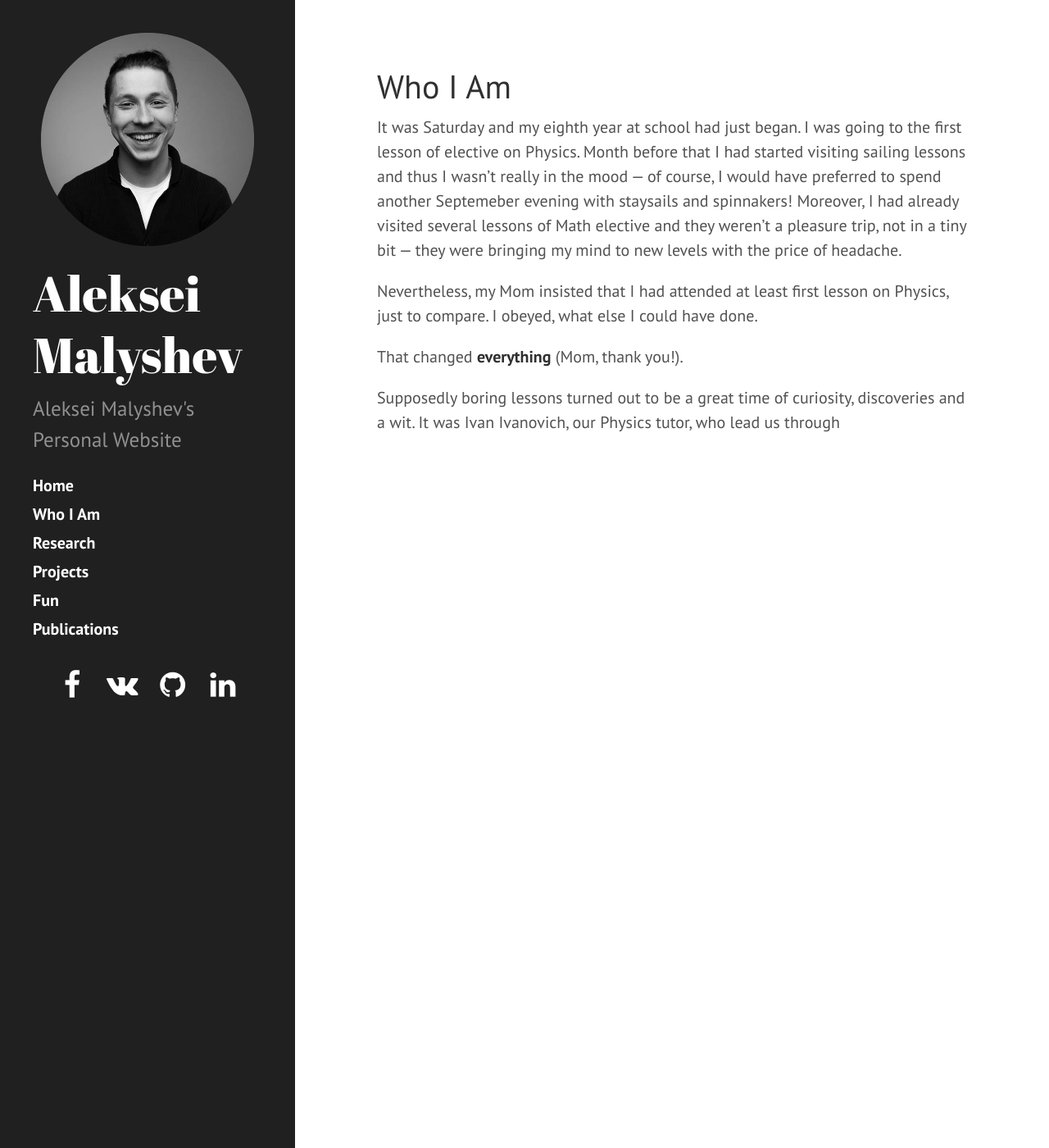
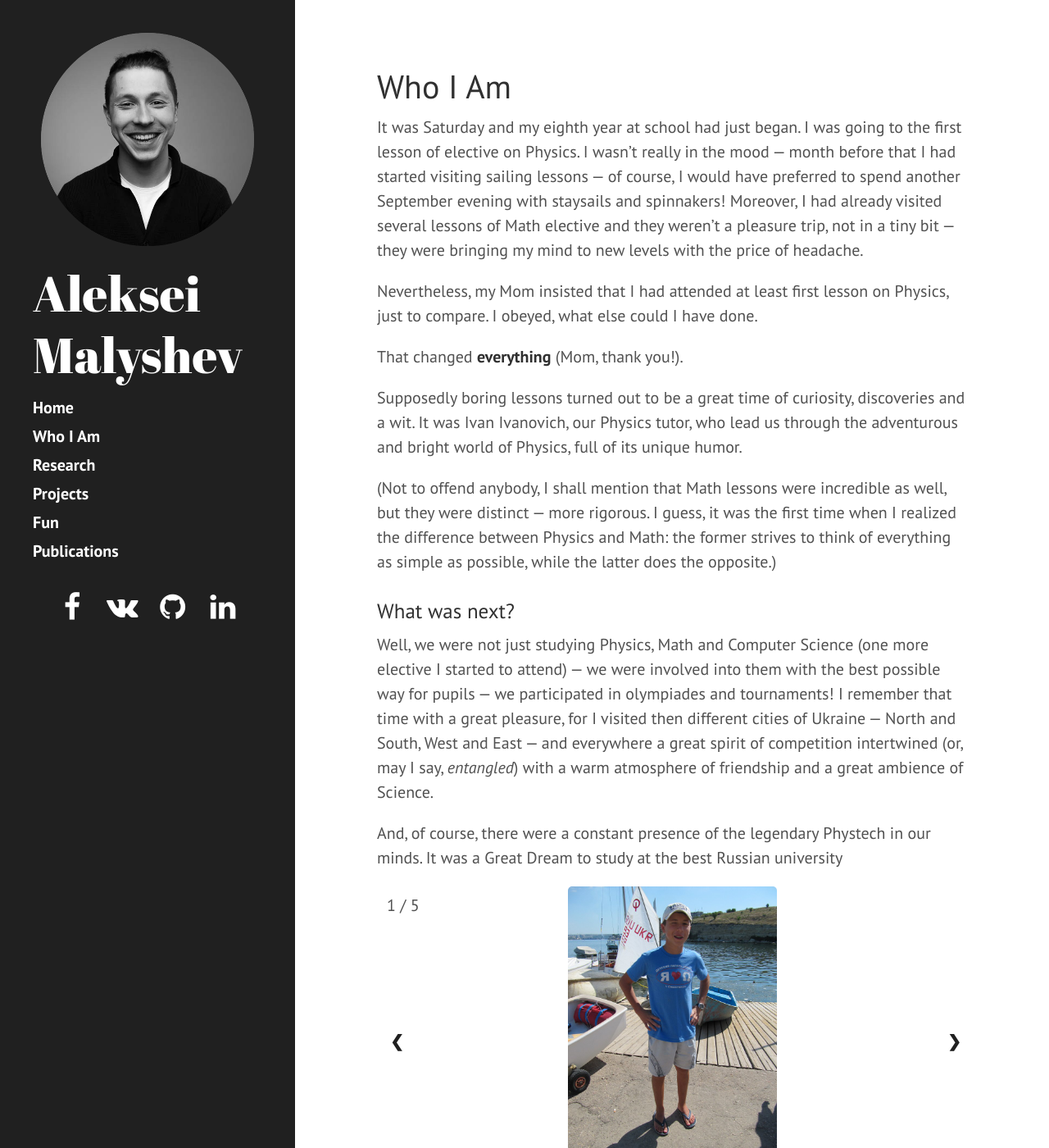
Before and after one commit to Exferro/exferro.github.io, a Jekyll site: the page built from whoiam.md, in a window 1280 px wide and 1400 px high. Shown: the whole window at 82% size. Built offline with Jekyll 4.4.1, drawn with Linux system fonts in a browser that asks for light colours.

Commit message:
Add photo gallery to the Who I Am page

```diff
--- a/_includes/head.html
+++ b/_includes/head.html
@@ -20,6 +20,7 @@
   <link rel="stylesheet" href="{{ site.gh_baseurl }}public/css/hyde.css">
   <link rel="stylesheet" href="https://fonts.googleapis.com/css?family=PT+Sans:400,400italic,700|Abril+Fatface">
 
+
   <!-- Icons -->
   <link rel="apple-touch-icon-precomposed" sizes="144x144" href="{{ site.gh_baseurl }}public/img/apple-touch-icon-144-precomposed.png">
   <link rel="shortcut icon" href="{{ site.gh_baseurl }}public/img/Me_funny.png">
@@ -37,5 +38,5 @@
 
     gtag('config', 'UA-131752196-1');
   </script>
-  {% seo %}
+{% seo %}
 </head>
--- a/_includes/sidebar.html
+++ b/_includes/sidebar.html
@@ -12,7 +12,7 @@
           {{ site.title }}
         </a>
       </h1>
-      <p class="lead">{{ site.description }}</p>
+<!--       <p class="lead">{{ site.description }}</p> -->
     </div>
 
     <nav class="sidebar-nav">
--- a/index.html
+++ b/index.html
@@ -25,12 +25,12 @@ title: Home
     Yes, of course! As a side project in my lab, I am also concerned now with SIC-POVMs and quantum state tomography — we try to bring them to life using brilliant IBM Q and Qiskit. Moreover, I sometimes participate in hackathons, and have another interests: music, campus radio, filmmaking. Go further and I will tell you where to read about it.
   </p>
 
-  <h3>Below? Here?</h3>
+  <h3>Further? Here?</h3>
     <p>
       Exactly! Let me tell you what you can find here.
       <ul>
         <li>
-          <b>Who Am I</b> — it is just a little page about myself. I tried to explain how I became involved in all the fuss about Physics, Math and Computer science. Also, you may follow there the sequence of steps which lead to creation of this site.
+          <b>Who I Am</b> — it is just a little page about myself. I tried to explain how I became involved in all the fuss about Physics, Math and Computer science. Also, you may follow there the sequence of steps which lead to creation of this site.
         </li>
         <li>
           <b>Research</b> — there you will find information about my research projects given in the reverse chronological order. So, from SIC-POVMs to IITP — all with stories and illustrations.
--- a/public/css/hyde.css
+++ b/public/css/hyde.css
@@ -276,3 +276,102 @@ a.sidebar-nav-item:focus {
 .theme-base-0f .related-posts li a:hover {
   color: #8f5536;
 }
+
+* {box-sizing:border-box}
+
+/* Slideshow container */
+.slideshow-container {
+  max-width: 1000px;
+  position: relative;
+  margin: auto;
+}
+
+/* Hide the images by default */
+.mySlides {
+  display: none;
+}
+
+/* Next & previous buttons */
+.prev, .next {
+  cursor: pointer;
+  position: absolute;
+  top: 50%;
+  width: 2em;
+  height: 2em;
+  margin-top: 0px;
+  padding: 0.2em 0.8em;
+  color: #202020;
+  font-weight: bold;
+  font-size: 20px;
+  transition: 0.6s ease;
+  border-radius: 100%;
+  user-select: none;
+}
+
+/* Position the "next button" to the right */
+.next {
+  right: 0;
+  border-radius: 100%;
+}
+
+/* Position the "next button" to the right */
+.prev {
+  left: 0;
+  border-radius: 100%;
+}
+
+/* On hover, add a black background color with a little bit see-through */
+.prev:hover, .next:hover {
+  background-color: rgba(20,20,20,0.8);
+}
+
+/* Caption text */
+.caption {
+  font-size: 20px;
+  padding: 8px 12px;
+  text-align: center;
+}
+
+/* Number text (1/3 etc) */
+.numbertext {
+/*  color: #f2f2f2;*/
+  font-size: 20px;
+  padding: 8px 12px;
+  position: absolute;
+  top: 0;
+}
+
+/* The dots/bullets/indicators */
+.dot {
+  cursor: pointer;
+  height: 15px;
+  width: 15px;
+  margin: 0 2px;
+  background-color: #bbb;
+  border-radius: 50%;
+  display: inline-block;
+  transition: background-color 0.6s ease;
+}
+
+.dot:hover, .dot_active {
+  color: #202020;
+  background-color: #202020;
+}
+
+/* Fading animation */
+.fade {
+  -webkit-animation-name: fade;
+  -webkit-animation-duration: 1.5s;
+  animation-name: fade;
+  animation-duration: 1.5s;
+}
+
+@-webkit-keyframes fade {
+  from {opacity: .4}
+  to {opacity: 1}
+}
+
+@keyframes fade {
+  from {opacity: .4}
+  to {opacity: 1}
+}
--- a/whoiam.md
+++ b/whoiam.md
@@ -1,11 +1,105 @@
 ---
 layout: page
 title: Who I Am
+image_path: "/public/img/whoiam"
+image_num: 5
+images:
+ - url: "/me_yachting.jpg"
+   idx: 1
+   caption: "Me and sails"
+ - url: "/ivan_ivanovich.jpg"
+   idx: 2
+   caption: "Ivan Kazachek, our Physics tutor"
+ - url: "/viktor_fedorovich.jpg"
+   idx: 3
+   caption: "Viktor Sannikov, our Math tutor"
+ - url: "/yft_odessa.jpg"
+   idx: 4
+   caption: "Ukraine Young Physics Tournament. Odessa, November 2011"
+ - url: "/last_summer.jpg"
+   idx: 5
+   caption: "Photo before leaving the school. Ivan Ivanovich says that an ability to integrate at school doesn't represent one's mental qualities. But of course, it makes one much <b>cooler</b>, so he may use sign of the horns at any moment. We were in one step from attending the university, so we decided hands full of \"horns\" would be the right option to show our expectations!"
+
+
 ---
-It was Saturday and my eighth year at school had just began. I was going to the first lesson of elective on Physics. Month before that I had started visiting sailing lessons and thus I wasn't really in the mood — of course, I would have preferred to spend another Septemeber evening with staysails and spinnakers! Moreover, I had already visited several lessons of Math elective and they weren't a pleasure trip, not in a tiny bit — they were bringing my mind to new levels with the price of headache.
+It was Saturday and my eighth year at school had just began. I was going to the first lesson of elective on Physics. I wasn't really in the mood — month before that I had started visiting sailing lessons — of course, I would have preferred to spend another September evening with staysails and spinnakers! Moreover, I had already visited several lessons of Math elective and they weren't a pleasure trip, not in a tiny bit — they were bringing my mind to new levels with the price of headache.
 
-Nevertheless, my Mom insisted that I had attended at least first lesson on Physics, just to compare. I obeyed, what else I could have done.
+Nevertheless, my Mom insisted that I had attended at least first lesson on Physics, just to compare. I obeyed, what else could I have done.
 
 That changed **everything** (Mom, thank you!).
 
-Supposedly boring lessons turned out to be a great time of curiosity, discoveries and a wit. It was Ivan Ivanovich, our Physics tutor, who lead us through
+Supposedly boring lessons turned out to be a great time of curiosity, discoveries and a wit. It was Ivan Ivanovich, our Physics tutor, who lead us through the adventurous and bright world of Physics, full of its unique humor.
+
+(Not to offend anybody, I shall mention that Math lessons were incredible as well, but they were distinct — more rigorous. I guess, it was the first time when I realized the difference between Physics and Math: the former strives to think of everything as simple as possible, while the latter does the opposite.)
+
+### What was next?
+
+Well, we were not just studying Physics, Math and Computer Science (one more elective I started to attend) — we were involved into them with the best possible way for pupils — we participated in olympiades and tournaments! I remember that time with a great pleasure, for I visited then different cities of Ukraine — North and South, West and East — and everywhere a great spirit of competition intertwined (or, may I say, *entangled*) with a warm atmosphere of friendship and a great ambience of Science.
+
+And, of course, there were a constant presence of the legendary Phystech in our minds. It was a Great Dream to study at the best Russian  university
+
+<!-- Slideshow container -->
+<div class="slideshow-container">
+
+	{% assign images = page.images %}
+ 	{% for image in page.images %}
+ 		<div class="mySlides fade">
+			<div class="numbertext"> {{ image.idx}} / {{ page.image_num }}</div>
+			<img src="{{ page.image_path }}{{ image.url }}" style="height:17em; display: block; margin-left: auto;  margin-right: auto; ">
+		</div>
+ 	{% endfor %}
+
+  <!-- Next and previous buttons -->
+  <a class="prev" onclick="plusSlides(-1)">&#10094;</a>
+  <a class="next" onclick="plusSlides(1)">&#10095;</a>
+</div>
+
+<div style="text-align:center">
+	{% assign images = page.images %}
+	{% for image in page.images %}
+		<div class="caption">{{ image.caption }}</div>
+	{% endfor %}
+</div>
+
+<!-- The dots/circles -->
+<div style="text-align:center">
+	{% assign images = page.images %}
+	{% for image in page.images %}
+		<span class="dot" onclick="currentSlide({{ image.idx }})"></span>
+	{% endfor %}
+</div>
+<br>
+
+<script>
+var slideIndex = 1;
+showSlides(slideIndex);
+
+function plusSlides(n) {
+  showSlides(slideIndex += n);
+}
+
+function currentSlide(n) {
+  showSlides(slideIndex = n);
+}
+
+function showSlides(n) {
+  var i;
+  var slides = document.getElementsByClassName("mySlides");
+  var captions = document.getElementsByClassName("caption")
+  var dots = document.getElementsByClassName("dot");
+  if (n > slides.length) {slideIndex = 1}
+  if (n < 1) {slideIndex = slides.length}
+  for (i = 0; i < slides.length; i++) {
+      slides[i].style.display = "none";
+  }
+  for (i = 0; i < slides.length; i++) {
+      captions[i].style.display = "none";
+  }
+  for (i = 0; i < dots.length; i++) {
+      dots[i].className = dots[i].className.replace(" dot_active", "");
+  }
+  slides[slideIndex-1].style.display = "block";
+  captions[slideIndex-1].style.display = "block";
+  dots[slideIndex-1].className += " dot_active";
+}
+</script>
```
Also changed, not shown: public/img/favicon-96x96.png (deleted), public/img/favicon.ico (deleted), public/img/whoiam/ivan_ivanovich.jpg (added), public/img/whoiam/last_summer.jpg (added), public/img/whoiam/me_yachting.jpg (added), public/img/whoiam/viktor_fedorovich.jpg (added), 1 other file.
